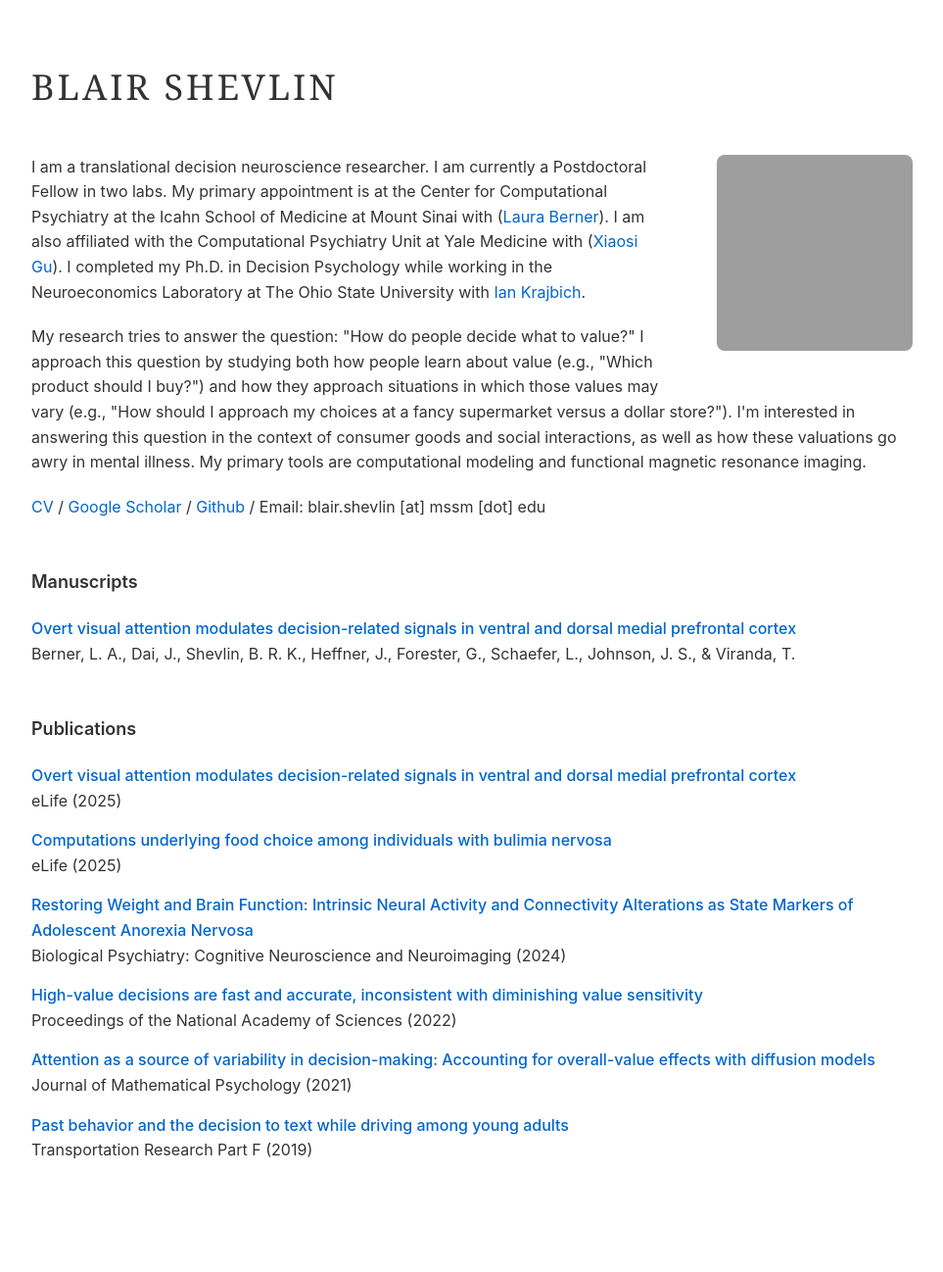
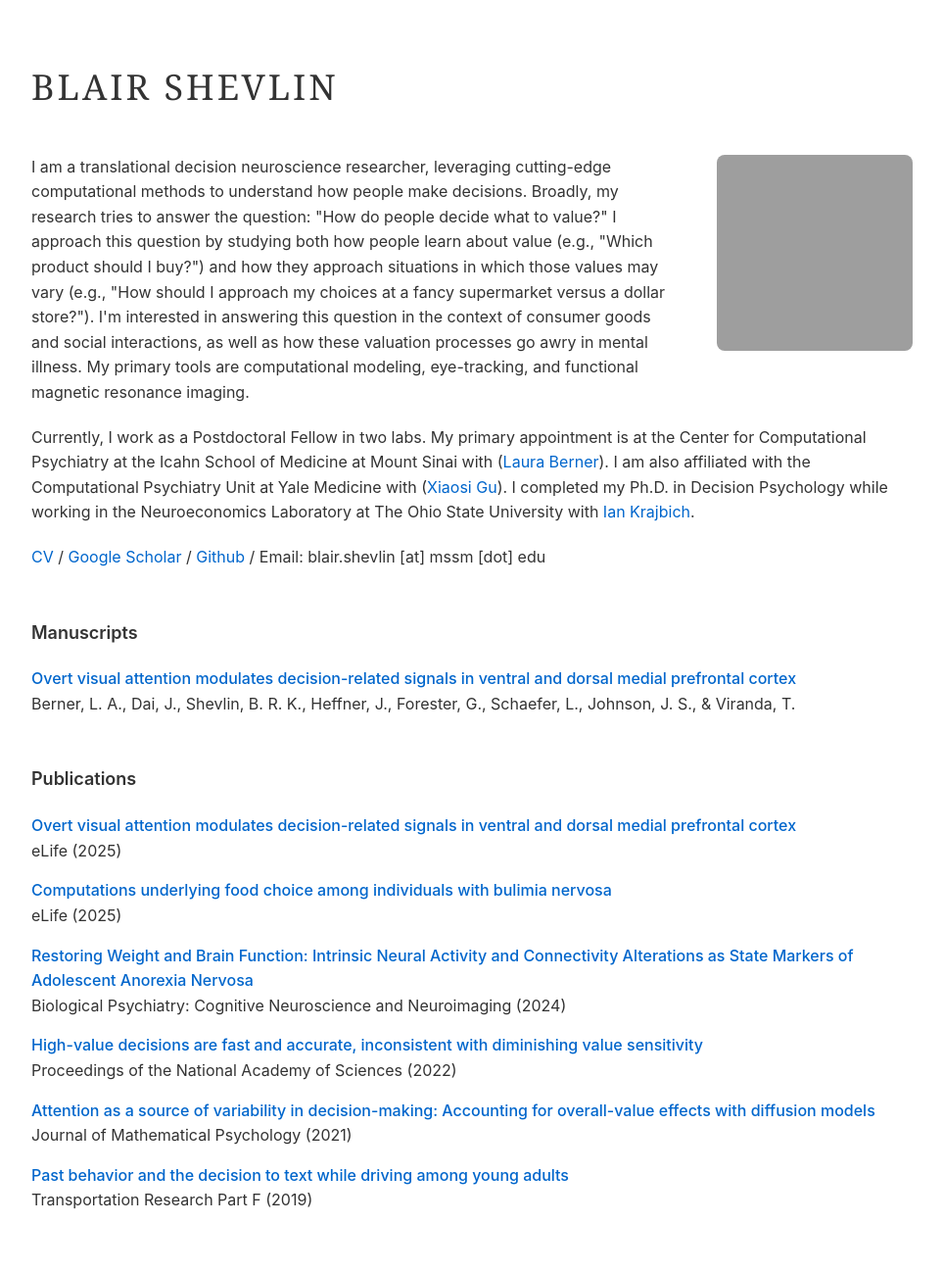
Before and after one commit to blairshevlin/blairshevlin.github.io, a Jekyll site: the page index.html, which Jekyll copies as it is, in a window 1280 px wide. Shown: the whole page at 98% size, without its empty margins (158-1121 px from the left). Built offline with Jekyll 4.4.1, drawn with Linux system fonts in a browser that asks for light colours; before the commit the page ends 1247 px from its top, so only the background shows below that; grey boxes are pictures that could not be loaded.

Commit message:
New intro

```diff
--- a/index.html
+++ b/index.html
@@ -86,17 +86,24 @@
         <img src="assets/images/headshot.png" alt="Blair Shevlin">
 
         <p>
-            I am a translational decision neuroscience researcher. I am currently a Postdoctoral Fellow in two labs.
-            My primary appointment is at the Center for Computational Psychiatry at the Icahn School of Medicine at Mount
-            Sinai with (<a href="https://labs.icahn.mssm.edu/bernerlab/">Laura Berner</a>). I am also affiliated with the
+            I am a translational decision neuroscience researcher, leveraging cutting-edge computational methods to understand
+            how people make decisions. Broadly, my research tries to answer the question: "How do people decide what to value?"
+            I approach this question by studying both how people learn about value (e.g., "Which product should I buy?")
+            and how they approach situations in which those values may vary (e.g., "How should I approach my choices at a fancy
+            supermarket versus a dollar store?"). I'm interested in answering this question in the context of consumer goods
+            and social interactions, as well as how these valuation processes go awry in mental illness. My primary tools are
+            computational modeling, eye-tracking, and functional magnetic resonance imaging.
+        </p>
+
+        <p>
+            Currently, I work as a Postdoctoral Fellow in two labs. My primary appointment is at the Center for
+            Computational Psychiatry at the Icahn School of Medicine at Mount Sinai with
+            (<a href="https://labs.icahn.mssm.edu/bernerlab/">Laura Berner</a>). I am also affiliated with the
             Computational Psychiatry Unit at Yale Medicine with (<a href="https://www.neurocpu.org/">Xiaosi Gu</a>).
             I completed my Ph.D. in Decision Psychology while working in the Neuroeconomics Laboratory at The Ohio State
             University with <a href="https://krajbichlab.psych.ucla.edu/people">Ian Krajbich</a>.
         </p>
 
-        <p>
-            My research tries to answer the question: "How do people decide what to value?" I approach this question by studying both how people learn about value (e.g., "Which product should I buy?") and how they approach situations in which those values may vary (e.g., "How should I approach my choices at a fancy supermarket versus a dollar store?"). I'm interested in answering this question in the context of consumer goods and social interactions, as well as how these valuations go awry in mental illness. My primary tools are computational modeling and functional magnetic resonance imaging.
-        </p>
 
         <p>
             <a href="assets/Shevlin_CV.pdf">CV</a> / <a href="https://scholar.google.com/citations?user=J_t6LicAAAAJ">Google Scholar</a> / <a href="https://github.com/blairshevlin">Github</a> / Email: blair.shevlin [at] mssm [dot] edu
```
